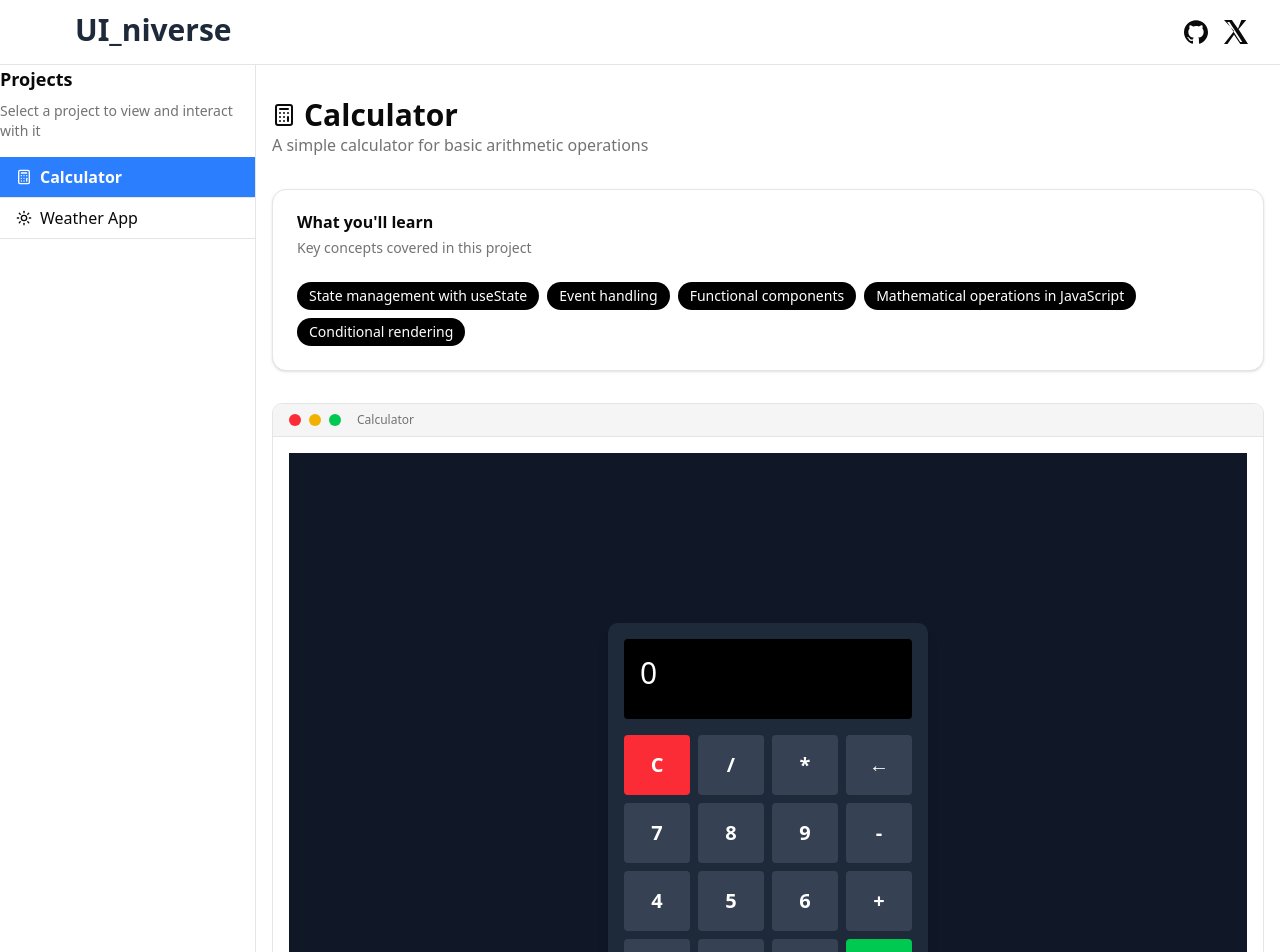
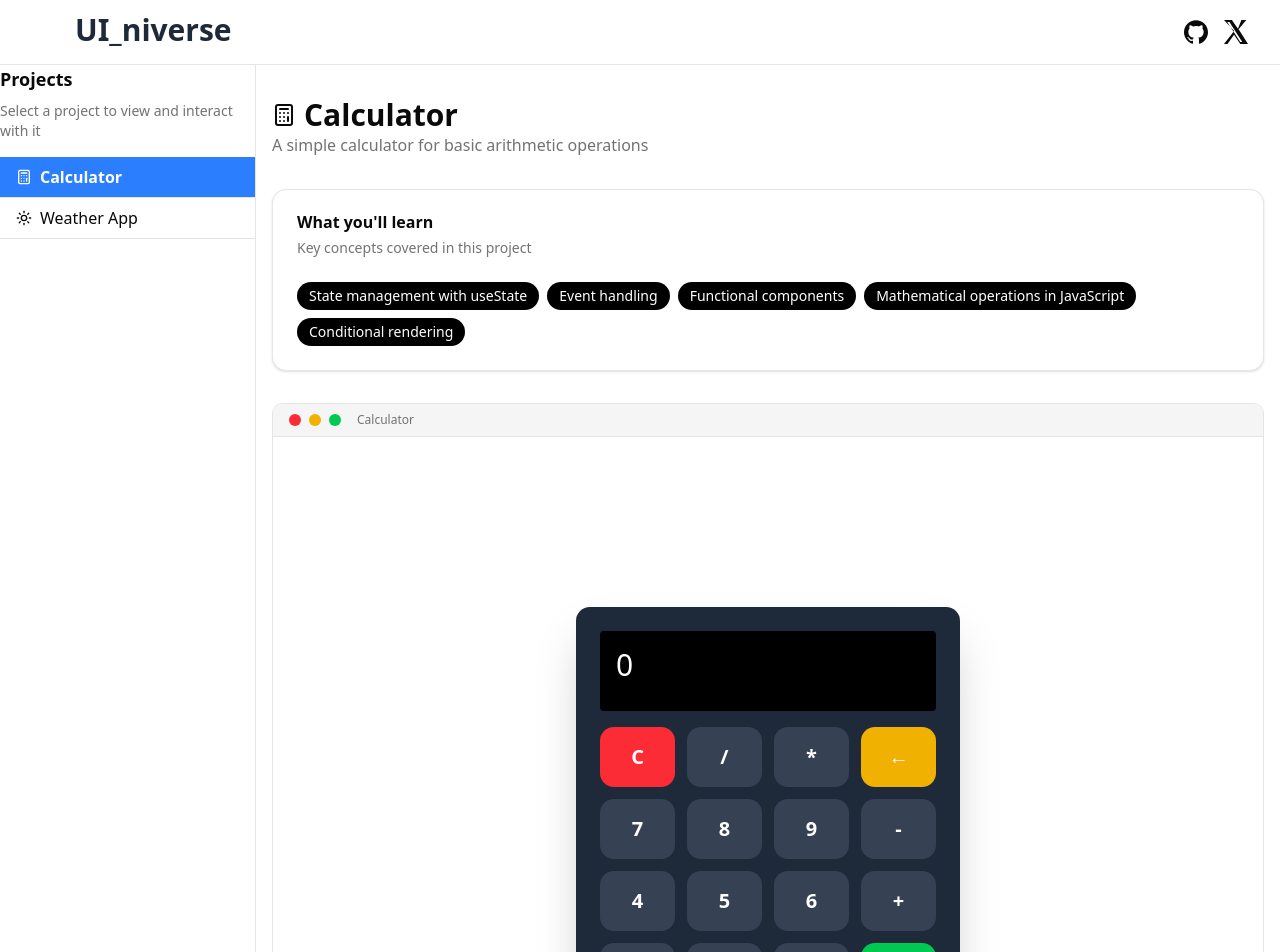
Before and after one commit to ArDnath/UI_niverse, a React (Vite) app in the folder UIniverse/: page /projects/calculator in a window 1280 px wide. Shown: the top 952 px of the page. Built offline with nearby package versions, Linux system fonts and the light colour scheme; some icons are missing.

Commit message:
refactor: improve code structure and styling in CalculatorPage component

```diff
--- a/UIniverse/src/projects/Calculator/CalculatorPage.tsx
+++ b/UIniverse/src/projects/Calculator/CalculatorPage.tsx
@@ -9,47 +9,56 @@ const buttons = [
 ];
 
 const CalculatorPage = () => {
+  const [expression, setExpression] = useState("");
+  const [error, setError] = useState(false);
 
-    const [expression , setExpression] = useState('');
+  const evaluateExpression = (expr: string) => {
+    try {
+      // Using Function constructor instead of eval (still only for demo apps!)
+      const result = Function(`"use strict"; return (${expr})`)();
+      setExpression(result.toString());
+      setError(false);
+    } catch {
+      setExpression("Error");
+      setError(true);
+    }
+  };
 
-    const handleClick = (value: string)=>{
-        if(value == "C"){
-            setExpression('');
+  const handleClick = (value: string) => {
+    if (value === "C") {
+      setExpression("");
+      setError(false);
+    } else if (value === "←") {
+      setExpression((prev) => prev.slice(0, -1));
+    } else if (value === "=") {
+      evaluateExpression(expression);
+    } else {
+      if (error) setError(false);
+      setExpression((prev) => prev + value);
     }
-        else if(value =="←"){
-            setExpression(expression.slice(0,-1))
-        }
-        else if(value === ""){
-            try {
-                setExpression(eval(expression).toString());
-            } catch (e) {
-                setExpression("Error", e);
-
-            }
-        }
-        else{
-            setExpression((prev)=> prev + value);
-        }
-    }
+  };
 
   return (
-        <div className="min-h-screen bg-gray-900 flex items-center justify-center">
-      <div className="bg-gray-800 rounded-lg shadow-lg p-4 w-80">
-        <div className="bg-black text-white text-3xl p-4 rounded mb-4 break-words h-20">
+    <div className="min-h-screen bg-gradient-to-tr flex items-center justify-center p-4">
+      <div className="bg-gray-800 rounded-xl shadow-2xl p-6 w-full max-w-sm">
+        <div className={`text-white text-3xl p-4 rounded mb-4 h-20 bg-black break-words ${error ? "text-red-400" : ""}`}>
           {expression || "0"}
         </div>
-        <div className="grid grid-cols-4 gap-2">
+        <div className="grid grid-cols-4 gap-3">
           {buttons.map((btn) => (
             <button
               key={btn}
-              className={`p-4 rounded text-xl font-semibold text-white ${
+              className={`p-4 rounded-xl text-xl font-semibold transition-all duration-150 ${
                 btn === "="
-                  ? "bg-green-500 hover:bg-green-600"
+                  ? "bg-green-500 hover:bg-green-600 text-white"
                   : btn === "C"
-                  ? "bg-red-500 hover:bg-red-600"
-                  : "bg-gray-700 hover:bg-gray-600"
+                  ? "bg-red-500 hover:bg-red-600 text-white"
+                  : btn === "←"
+                  ? "bg-yellow-500 hover:bg-yellow-600 text-white"
+                  : "bg-gray-700 hover:bg-gray-600 text-white"
               }`}
               onClick={() => handleClick(btn)}
+              disabled={error && btn !== "C"}
             >
               {btn}
             </button>
@@ -58,6 +67,6 @@ const CalculatorPage = () => {
       </div>
     </div>
   );
-}
+};
 
 export default CalculatorPage;
```
Lines whose indentation alone changed are shown as unchanged.
